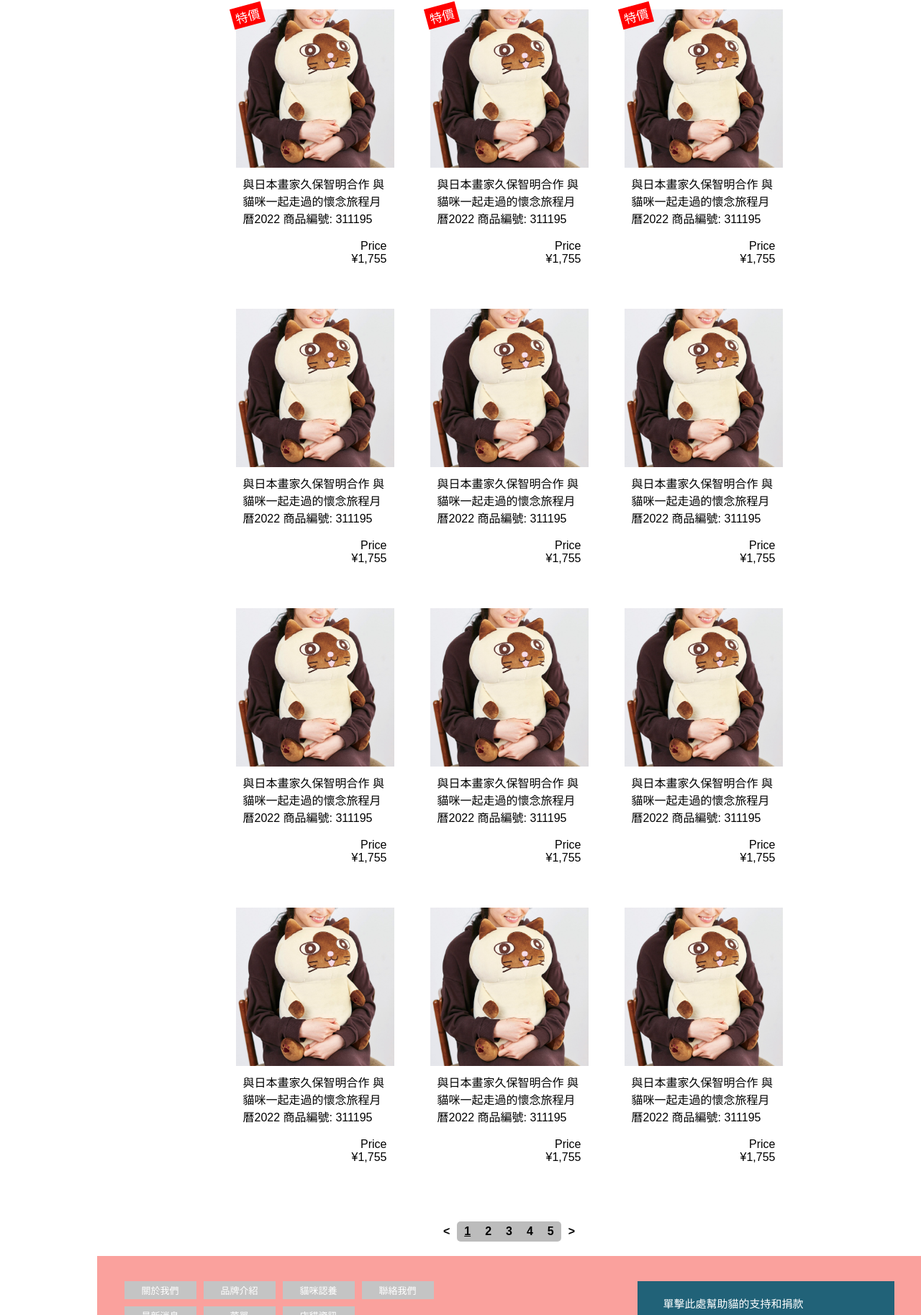
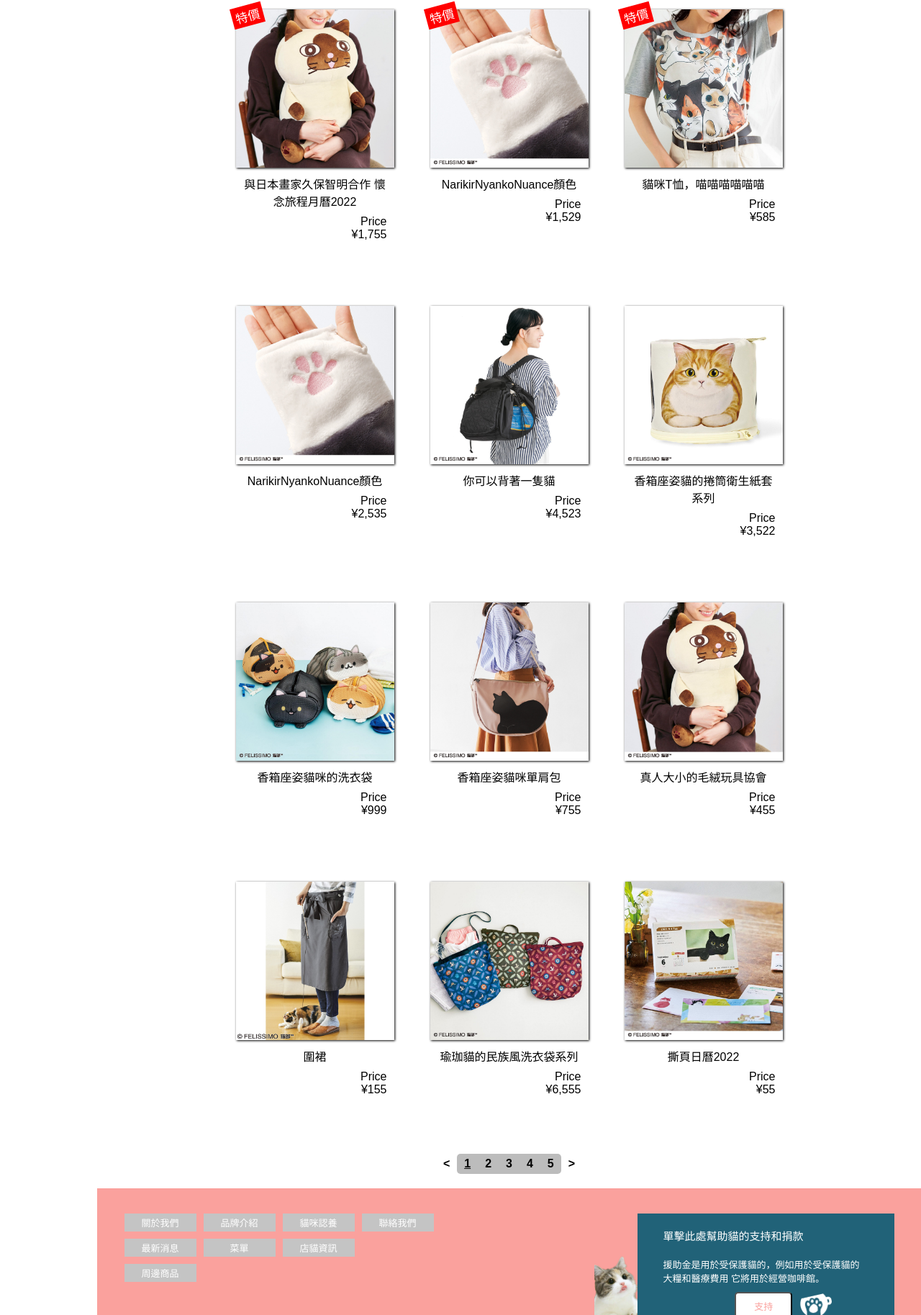
Before and after one commit to cathero08/tfd104_-sever, a plain HTML site: page Nako-ffee_html/gift.html in a window 1280 px wide. Shown: the part 1067-2894 px from the top of the page at 72% size. Drawn offline with Linux system fonts and the light colour scheme.

Commit message:
商品頁

```diff
--- a/Nako-ffee_html/css/gift.css
+++ b/Nako-ffee_html/css/gift.css
@@ -32,9 +32,10 @@ h1.gift_boss{
     grid-template-columns: 45% 10% 45%;
     grid-template-rows: 120px;
     gap: 30px;
-    min-width: 600px;
-    justify-content: center;
-    margin: 0 20%;
+    max-width: 935px;
+    margin: auto;
+    top: 0;
+    bottom: 0;
 }
 
 
@@ -58,24 +59,76 @@ h1.gift_boss{
     display: grid;
     grid-template-columns: auto auto auto;
     gap: 30px;
+    row-gap: 60px;
     margin: 60px 20%;
     justify-content: center;
-    min-width: 600px;
+    /* min-width: 600px; */
 }
+
+
+
 
 .gift_frid_items{
     padding: 10px ;
     /* text-align: center; */
 
 }
+@media (max-width:1030px){
+    .gift_grid{
+        display: grid;
+        grid-template-columns: auto auto auto;
+        gap: 10px;
+        margin: 60px 20%;
+        justify-content: center;
+        min-width: 0px;
+    }
+    .headgrid{
+        display: grid;
+        grid-template-columns: 45% 10% 45%;
+        grid-template-rows: 120px;
+        gap: 30px;
+        width: 500px;
+        justify-content: center;
+        margin: 0 20%;
+    }
+}
+
+@media (max-width:767.98px){
+    .gift_grid{
+        display: grid;
+        grid-template-columns: auto auto;
+        gap: 10px;
+        margin: 60px 10%;
+        justify-content: center;
+        min-width: 0px;
+    }
+    .headgrid{
+        display: grid;
+        grid-template-columns: auto;
+        grid-template-rows: 90px 90px 90px;
+        gap: 30px;
+        width: 369px;
+        justify-content: center;
+        margin: 0 auto;
+    }
+    .gift_frid_items{
+        padding: 4px;
+    }
+}
 
 .gift_frid_items ul{
     padding: 10px;
+    text-align: center;
 }
 
-.gift_frid_items ul li:nth-child(3),
-.gift_frid_items ul li:nth-child(4){
-    text-align: right;
+.gift_frid_items ul li:nth-child(1){
+    padding-bottom: 8px;
+}
+
+
+.gift_frid_items ul li:nth-child(2),
+.gift_frid_items ul li:nth-child(3){
+    text-align: end ;
 }
 
 .gift_frid_items_img{
@@ -83,11 +136,30 @@ h1.gift_boss{
     height: 220px;
     margin: auto;
     position: relative;
+    box-shadow: 1px 1px 3px;
 
 }
 
+@media (max-width:413.98px){
+    .gift_frid_items_img{
+        width: 160px;
+        height: 160px;
+        margin: auto;
+        position: relative;
+        box-shadow: 1px 1px 3px;
+    }
+    .gift_grid{
+        display: grid;
+        grid-template-columns: auto auto;
+        gap: 0px;
+        margin: 60px 20%;
+        justify-content: center;
+        min-width: 0px;
+    }
+}
+
 .gift_frid_items:hover{
-    transform: scale(1.1);
+    transform: scale(1.05);
     cursor: pointer;
 }
 
--- a/Nako-ffee_html/gift.html
+++ b/Nako-ffee_html/gift.html
@@ -8,6 +8,12 @@
     <link href="./css/左排欄.css" rel="stylesheet">
     <link href="./css/每頁頁尾.css" rel="stylesheet">
     <link href="./css/gift.css" rel="stylesheet">
+
+    <style>
+        main{
+            overflow: hidden;
+        }
+    </style>
 
 
 
@@ -124,155 +130,132 @@
                         <img src="./images/貓咪周邊/20211015112730.jpg">
                     </div>
                     <ul>
-                        <li>與日本畫家久保智明合作 與貓咪一起走過的懷念旅程月曆2022
-                            商品編號: 311195
+                        <li>與日本畫家久保智明合作 懷念旅程月曆2022
+
                         </li>
-                        <br>
                         <li>Price</li>
                         <li>¥1,755</li>
                     </ul>
                 </div>
                 <div class="gift_frid_items">
                     <div class="gift_frid_items_img sale">
-                        <img src="./images/貓咪周邊/20211015112730.jpg">
+                        <img src="./images/shop/NarikirNyankoNuance顏色-1.jpg">
                     </div>
                     <ul>
-                        <li>與日本畫家久保智明合作 與貓咪一起走過的懷念旅程月曆2022
-                            商品編號: 311195
+                        <li>NarikirNyankoNuance顏色
                         </li>
-                        <br>
                         <li>Price</li>
-                        <li>¥1,755</li>
+                        <li>¥1,529</li>
                     </ul>
                 </div>
                 <div class="gift_frid_items">
                     <div class="gift_frid_items_img sale">
-                        <img src="./images/貓咪周邊/20211015112730.jpg">
+                        <img src="./images/shop/shop4.jpg">
                     </div>
                     <ul>
-                        <li>與日本畫家久保智明合作 與貓咪一起走過的懷念旅程月曆2022
-                            商品編號: 311195
+                        <li>貓咪T恤，喵喵喵喵喵喵
                         </li>
-                        <br>
                         <li>Price</li>
-                        <li>¥1,755</li>
+                        <li>¥585</li>
                     </ul>
                 </div>
                 <div class="gift_frid_items">
                     <div class="gift_frid_items_img">
-                        <img src="./images/貓咪周邊/20211015112730.jpg">
+                        <img src="./images/shop/NarikirNyankoNuance顏色-1.jpg">
                     </div>
                     <ul>
-                        <li>與日本畫家久保智明合作 與貓咪一起走過的懷念旅程月曆2022
-                            商品編號: 311195
+                        <li>NarikirNyankoNuance顏色
                         </li>
-                        <br>
                         <li>Price</li>
-                        <li>¥1,755</li>
+                        <li>¥2,535</li>
                     </ul>
                 </div>
                 <div class="gift_frid_items">
                     <div class="gift_frid_items_img">
-                        <img src="./images/貓咪周邊/20211015112730.jpg">
+                        <img src="./images/shop/你可以背著一隻貓.jpg">
                     </div>
                     <ul>
-                        <li>與日本畫家久保智明合作 與貓咪一起走過的懷念旅程月曆2022
-                            商品編號: 311195
+                        <li>你可以背著一隻貓
                         </li>
-                        <br>
                         <li>Price</li>
-                        <li>¥1,755</li>
+                        <li>¥4,523</li>
                     </ul>
                 </div>
                 <div class="gift_frid_items">
                     <div class="gift_frid_items_img">
-                        <img src="./images/貓咪周邊/20211015112730.jpg">
+                        <img src="./images/shop/香箱座姿貓的捲筒衛生紙套系列.jpg">
                     </div>
                     <ul>
-                        <li>與日本畫家久保智明合作 與貓咪一起走過的懷念旅程月曆2022
-                            商品編號: 311195
+                        <li>香箱座姿貓的捲筒衛生紙套系列
                         </li>
-                        <br>
                         <li>Price</li>
-                        <li>¥1,755</li>
+                        <li>¥3,522</li>
                     </ul>
                 </div>
                 <div class="gift_frid_items">
                     <div class="gift_frid_items_img">
-                        <img src="./images/貓咪周邊/20211015112730.jpg">
+                        <img src="./images/shop/香箱座姿貓咪的洗衣袋.jpg">
                     </div>
                     <ul>
-                        <li>與日本畫家久保智明合作 與貓咪一起走過的懷念旅程月曆2022
-                            商品編號: 311195
+                        <li>香箱座姿貓咪的洗衣袋
                         </li>
-                        <br>
                         <li>Price</li>
-                        <li>¥1,755</li>
+                        <li>¥999</li>
                     </ul>
                 </div>
                 <div class="gift_frid_items">
                     <div class="gift_frid_items_img">
-                        <img src="./images/貓咪周邊/20211015112730.jpg">
+                        <img src="./images/shop/香箱座姿貓咪單肩包.jpg">
                     </div>
                     <ul>
-                        <li>與日本畫家久保智明合作 與貓咪一起走過的懷念旅程月曆2022
-                            商品編號: 311195
+                        <li>香箱座姿貓咪單肩包
                         </li>
-                        <br>
                         <li>Price</li>
-                        <li>¥1,755</li>
+                        <li>¥755</li>
                     </ul>
                 </div>
                 <div class="gift_frid_items">
                     <div class="gift_frid_items_img">
-                        <img src="./images/貓咪周邊/20211015112730.jpg">
+                        <img src="./images/shop/真人大小的毛絨玩具協會.jpg">
                     </div>
                     <ul>
-                        <li>與日本畫家久保智明合作 與貓咪一起走過的懷念旅程月曆2022
-                            商品編號: 311195
+                        <li>真人大小的毛絨玩具協會
                         </li>
-                        <br>
                         <li>Price</li>
-                        <li>¥1,755</li>
+                        <li>¥455</li>
                     </ul>
                 </div>
                 <div class="gift_frid_items">
                     <div class="gift_frid_items_img">
-                        <img src="./images/貓咪周邊/20211015112730.jpg">
+                        <img src="./images/shop/圍裙.jpg">
                     </div>
                     <ul>
-                        <li>與日本畫家久保智明合作 與貓咪一起走過的懷念旅程月曆2022
-                            商品編號: 311195
+                        <li>圍裙
                         </li>
-                        <br>
                         <li>Price</li>
-                        <li>¥1,755</li>
+                        <li>¥155</li>
                     </ul>
                 </div>
                 <div class="gift_frid_items">
                     <div class="gift_frid_items_img">
-                        <img src="./images/貓咪周邊/20211015112730.jpg">
+                        <img src="./images/shop/瑜珈貓的民族風洗衣袋系列.jpg">
                     </div>
                     <ul>
-                        <li>與日本畫家久保智明合作 與貓咪一起走過的懷念旅程月曆2022
-                            商品編號: 311195
+                        <li>瑜珈貓的民族風洗衣袋系列
                         </li>
-                        <br>
                         <li>Price</li>
-                        <li>¥1,755</li>
+                        <li>¥6,555</li>
                     </ul>
                 </div>
                 <div class="gift_frid_items">
                     <div class="gift_frid_items_img">
-                        <img src="./images/貓咪周邊/20211015112730.jpg">
+                        <img src="./images/shop/撕頁日曆2022.jpg">
                     </div>
                     <ul>
-                        <li>與日本畫家久保智明合作 與貓咪一起走過的懷念旅程月曆2022
-                            商品編號: 311195
+                        <li>撕頁日曆2022
                         </li>
-                        <br>
                         <li>Price</li>
-                        <li>¥1,755</li>
+                        <li>¥55</li>
                     </ul>
                 </div>
             </div>
```
